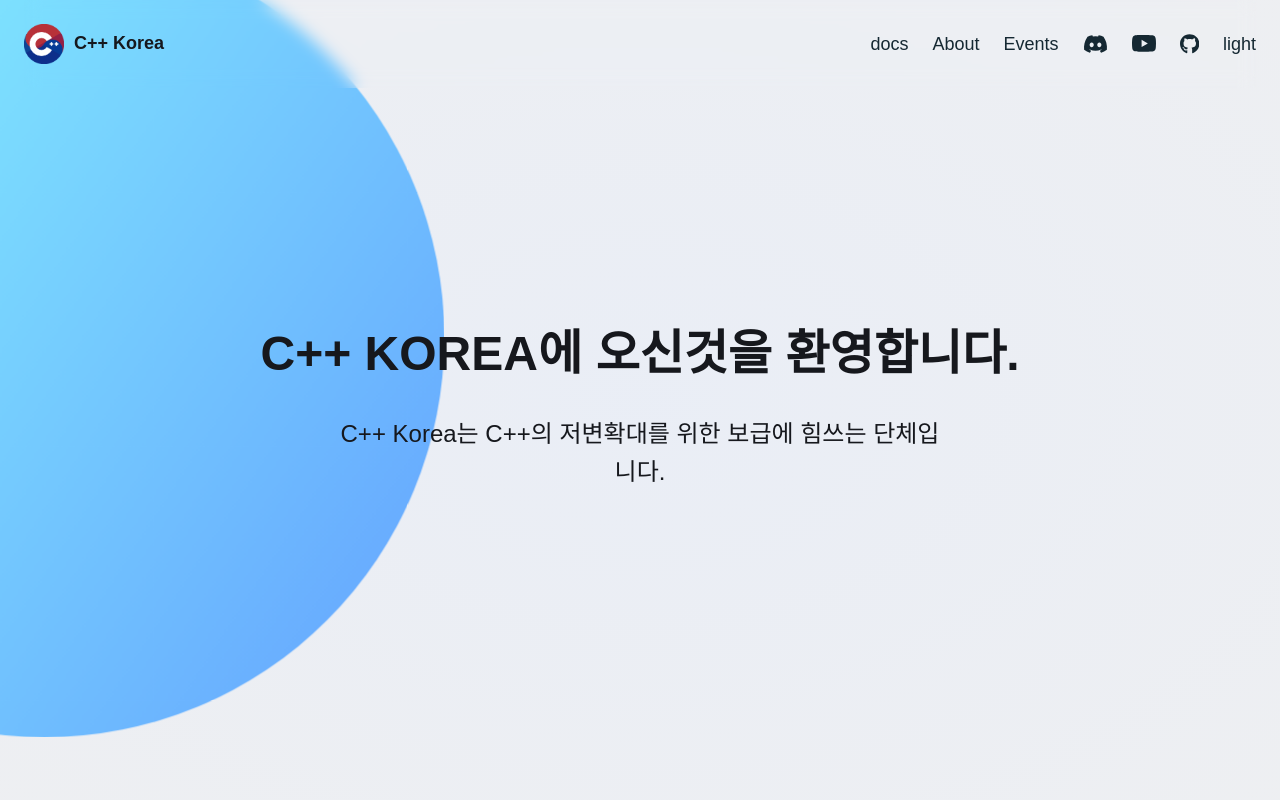
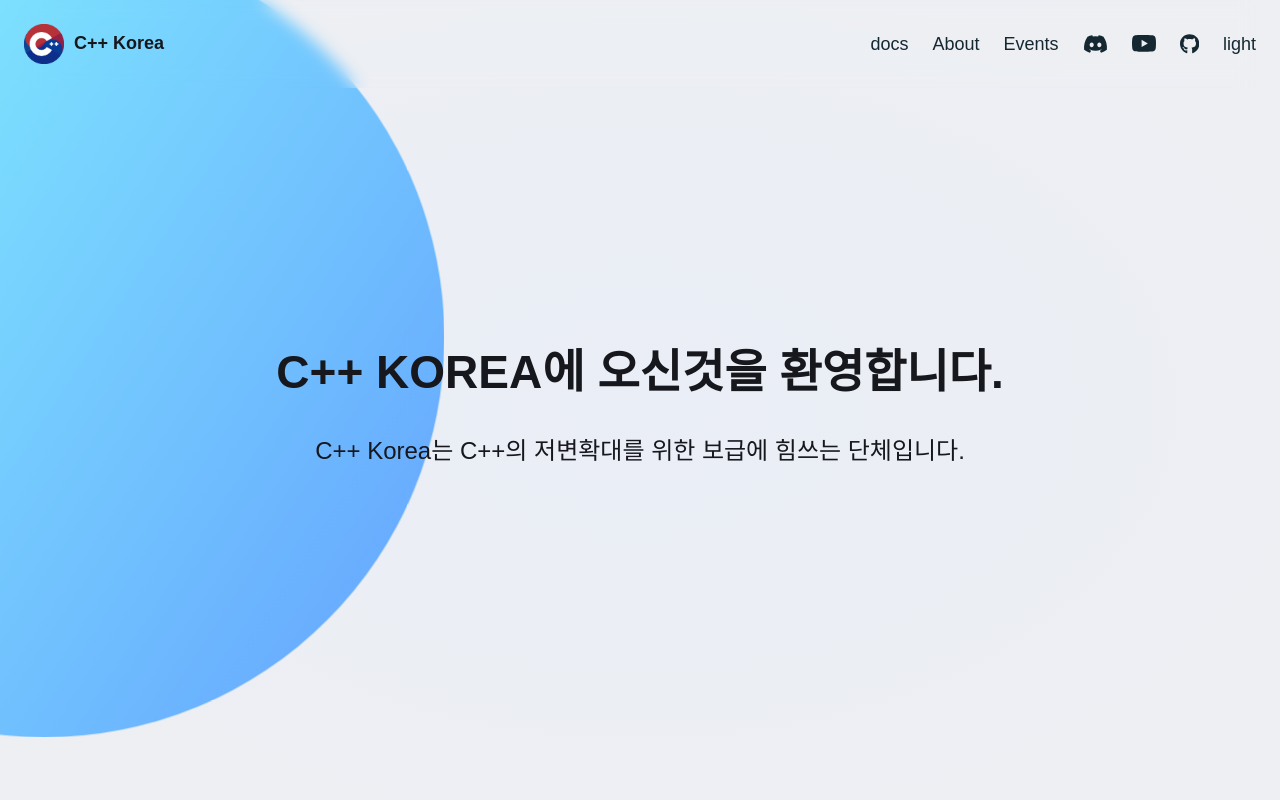
Before and after one commit to cpprhtn/CppKoreaWeb, a SvelteKit app: page / in a window 1280 px wide. Shown: the top 800 px of the page. Built offline with nearby package versions, Linux system fonts and the light colour scheme.

Commit message:
feat: 반응형 처리

```diff
--- a/src/app.postcss
+++ b/src/app.postcss
@@ -126,6 +126,7 @@
 	--font-size-4: 2.4rem;
 	--font-size-5: 4.8rem;
 	--font-size-6: 9.6rem;
+	--font-size-55: 4.6rem;
 
 	/* sizes */
 	--size-0: 0.4rem;
--- a/src/routes/+page.svelte
+++ b/src/routes/+page.svelte
@@ -95,7 +95,7 @@
 
 		@media (width > 800px) {
 			max-width: 800px;
-			font-size: var(--font-size-5);
+			font-size: var(--font-size-55);
 		}
 
         /* @media (width < 500px) {
@@ -104,7 +104,7 @@
 	}
 
 	.subheading {
-		max-width: 600px;
+		max-width: 800px;
 		margin-block: var(--size-4);
 		font-size: var(--font-size-3);
 		color: var(--text-1);
```
